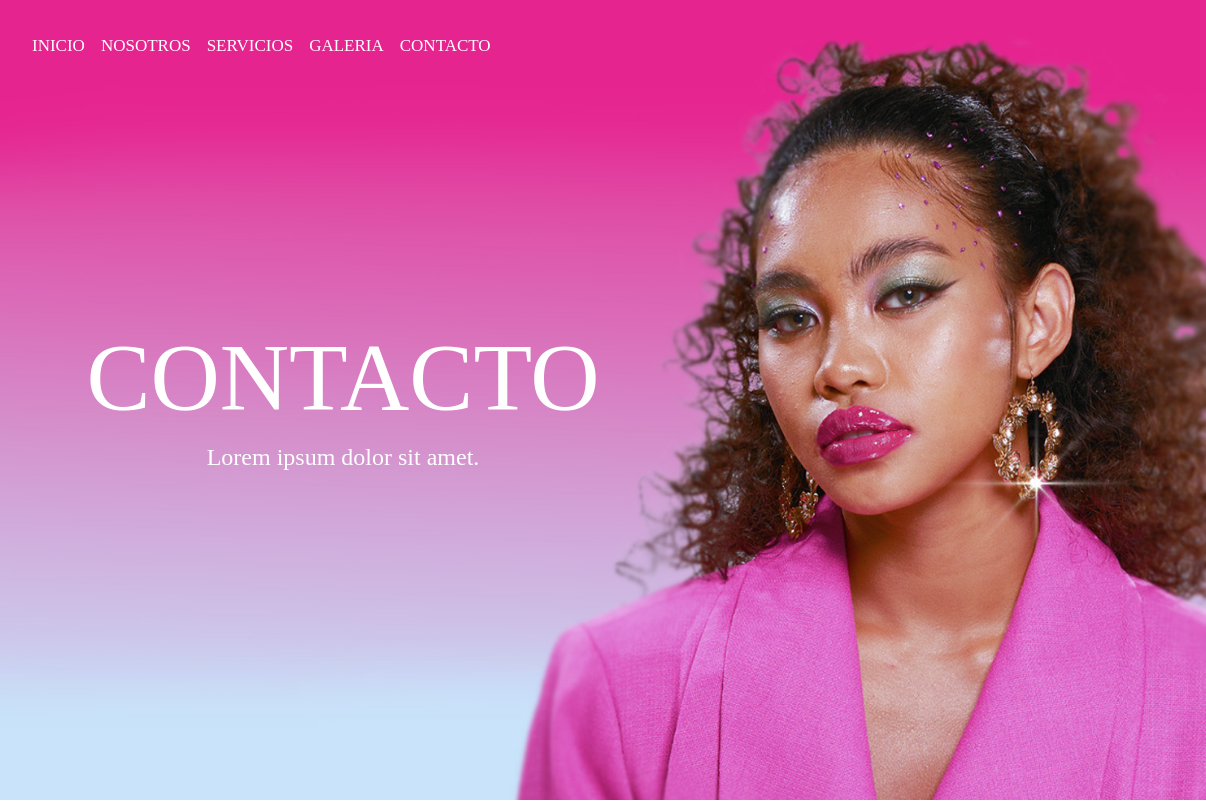
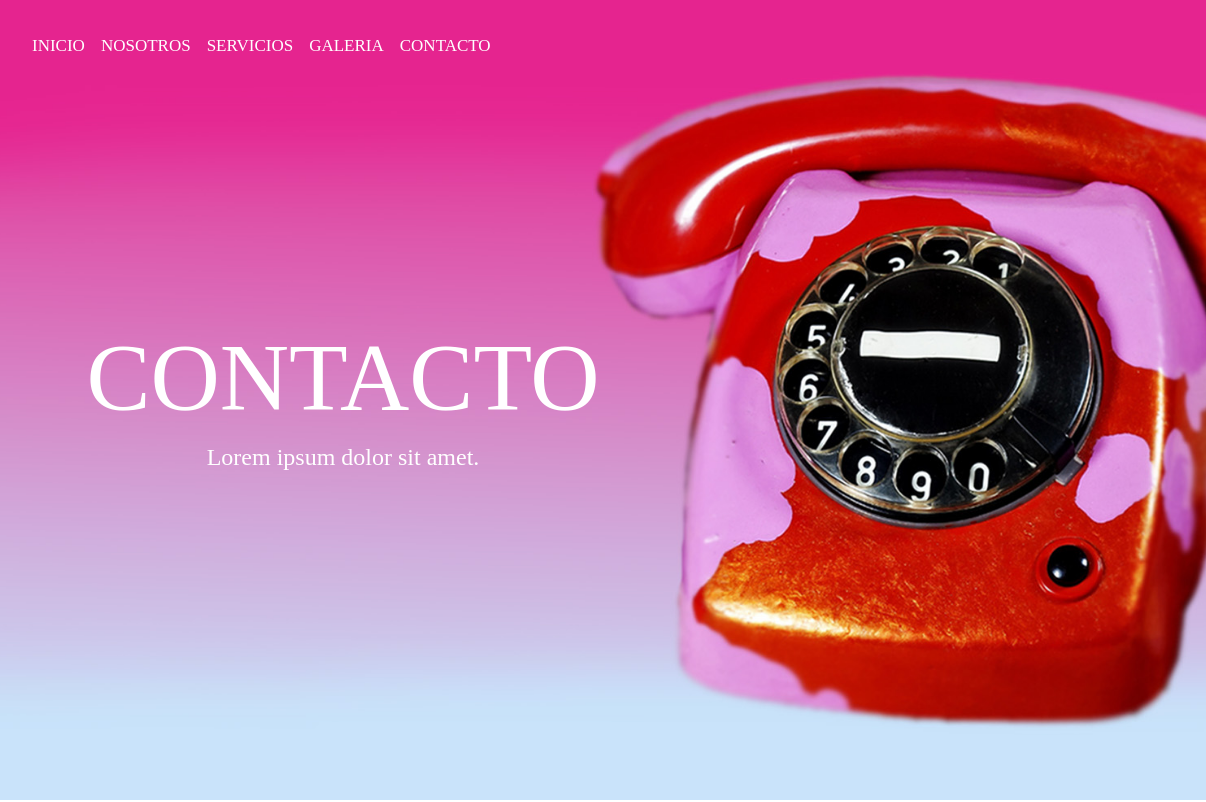
Before and after one commit to coco-miel/EntregaFinal-OvejeroLeturia, a plain HTML site: page views/contacto.html in a window 1280 px wide. Shown: the top 802 px of the page, 74-1280 px from the left. Drawn offline with nearby package versions, Linux system fonts and the light colour scheme; a web font is replaced by a local one.

Commit message:
Fixed links again

```diff
--- a/views/contacto.html
+++ b/views/contacto.html
@@ -13,7 +13,7 @@
 
 <!-- HEADER -->
 <body>
-    <header class="main-banner">
+    <header class="main-banner bg-contacto">
         <nav class="navbar navbar-expand-lg navbar-dark">
             <a class="navbar-brand" href="../index.html">
                 <img class="logo-1" src="../img/logo/logo1.png" alt="Logo Regina">
```
Also changed, not shown: views/galeria.html (+1 -1 lines), views/nosotros.html (+1 -1 lines), views/servicios.html (+1 -1 lines).
